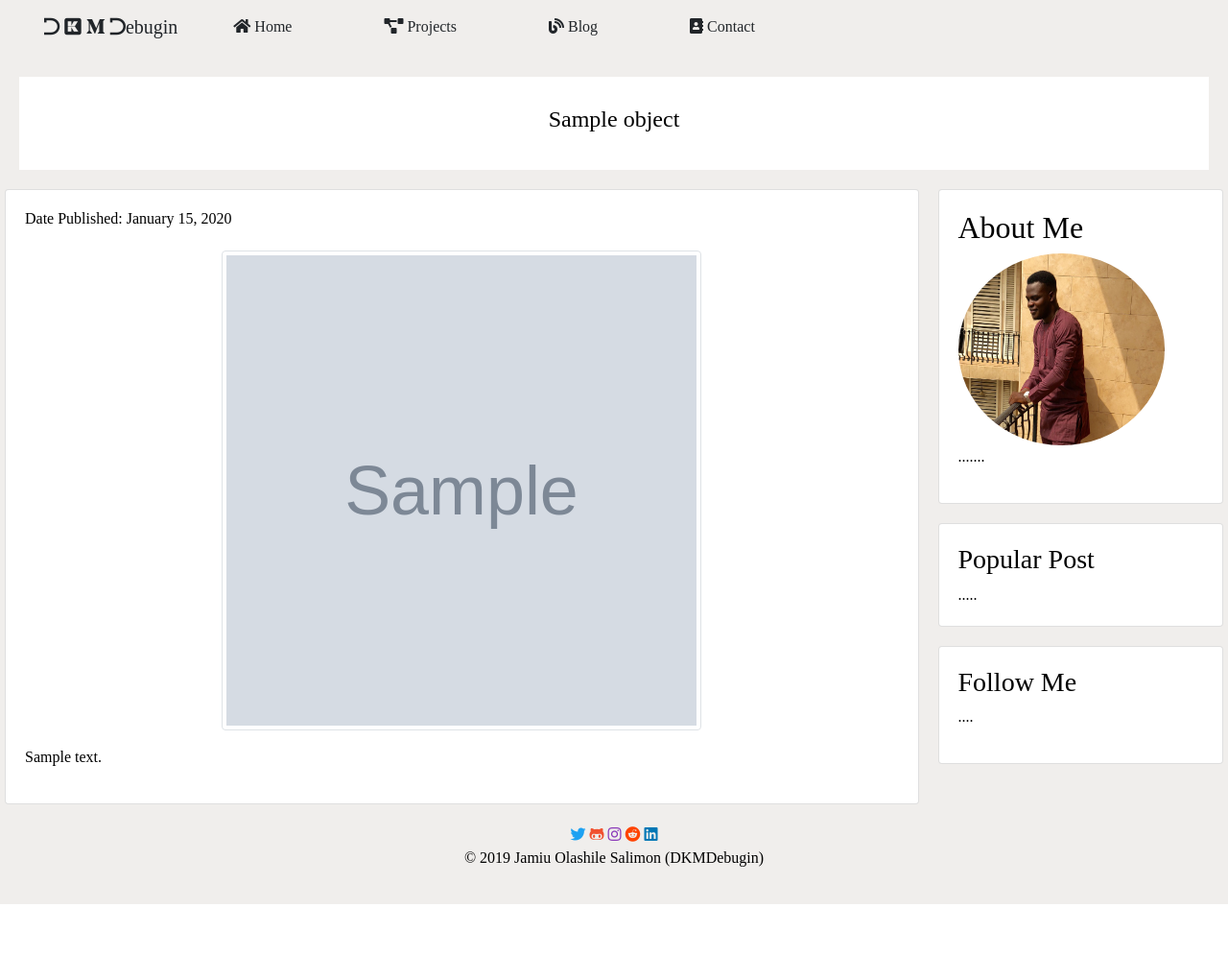
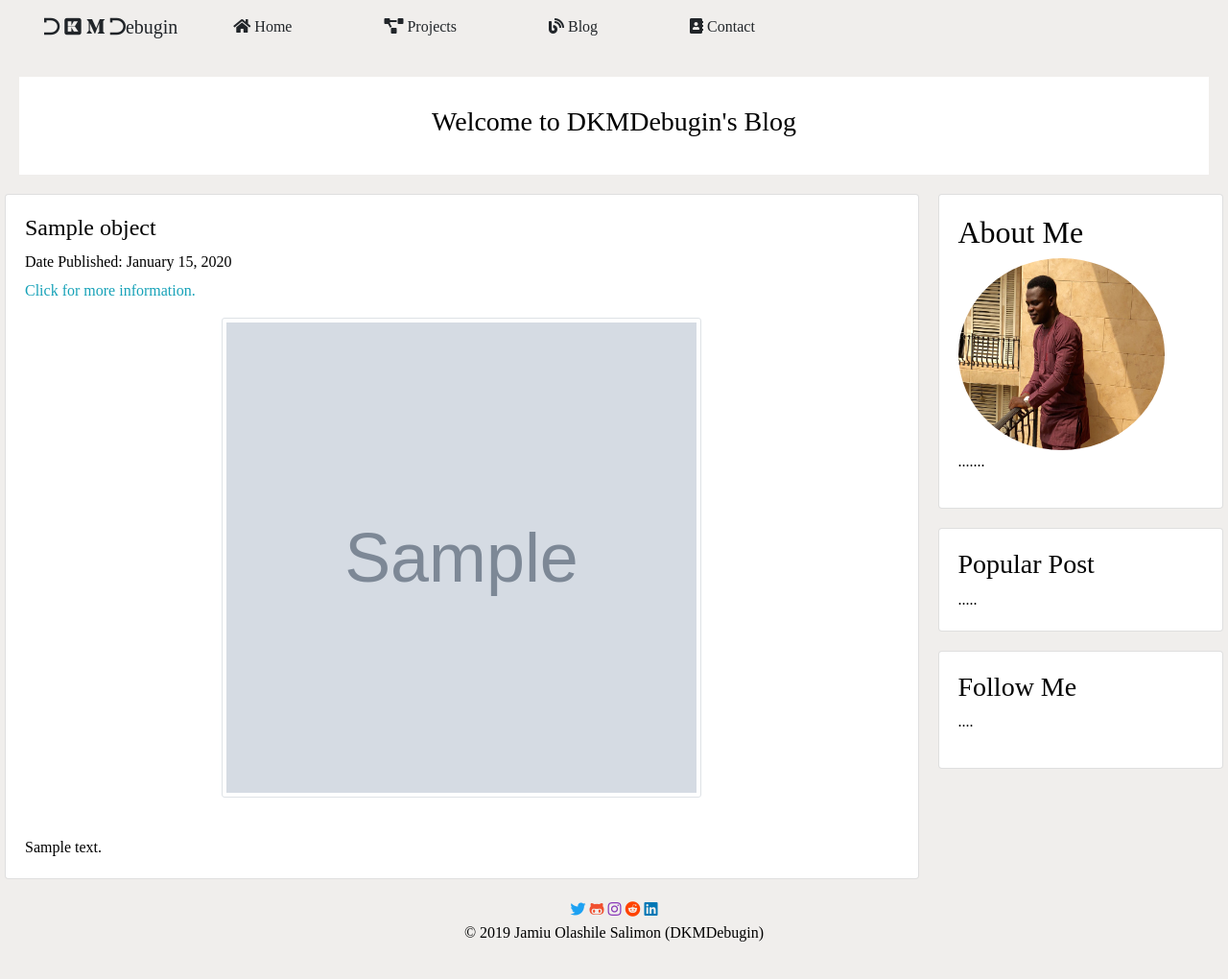
Before and after one commit to DKMDebugin/my-personal-web-app, a Django app: template templates/blog/detail.html in a window 1280 px wide. Shown: the whole page at 96% size. Before the commit the page ends 942 px from the top, so only its background shows below. Run offline with Django 3.2, Linux system fonts and the light colour scheme; the template is opened without the code that fills it: most values are stand-ins (such as "Sample title", 1, 10 or a date in 2020); grey boxes marked "Sample" are stand-in pictures; data that the repository does not hold is empty; some libraries are stand-ins or nearby versions; some web fonts are replaced.

Commit message:
Add link field to blog models

```diff
--- a/blog/models.py
+++ b/blog/models.py
@@ -25,6 +25,7 @@ class Blog(models.Model):
     title       = models.CharField(max_length=50)
     slug        = models.SlugField(blank=True, unique=True)
     content     = models.TextField()
+    link        = models.CharField(max_length=250, blank=True, null=True)
     author      = models.CharField(max_length=50)
     date_added  = models.DateTimeField(auto_now_add=True)
     image       = models.ImageField(upload_to=upload_image_path, blank=True, null=True)
--- a/templates/blog/base.html
+++ b/templates/blog/base.html
@@ -9,7 +9,7 @@
 
   {% block header %}
     <div class="header">
-      <h4>Welcome to DKMDebugin's Blog</h4>
+      <h3>Welcome to DKMDebugin's Blog</h3>
     </div>
   {% endblock %}
 
--- a/templates/blog/detail.html
+++ b/templates/blog/detail.html
@@ -1,23 +1,20 @@
 {% extends 'blog/base.html' %}
 
-{% block header %}
 
-  <div class="header">
-    <h4>{{object.title}}</h4>
-  </div>
-
-{% endblock %}
 
 {% block post %}
 
-    <div class="card">
+    <div class="card" >
+      <h4 class="card-title">{{object.title}}</h4>
       <h6>Date Published: {{object.date_added|date:"F d, Y"}}</h6>
+      {% if object.link %}
+        <a href="{{object.link}}" class="card-link text-info">Click for more information.</a>
+      {% endif %}
       {% if object.image %}
-      <div class="">
-        <img class="img-fluid img-thumbnail mx-auto d-block mt-3 mb-3" id='thumbnail-detail' src="{{object.image.url}}" alt="">
-      </div>
+        <img class="card-img img-fluid img-thumbnail mx-auto d-block mt-3 mb-3" id='thumbnail-detail' src="{{object.image.url}}" alt="">
       {% endif %}
-      <p>{{object.content}}</p>
+
+      <p class="card-text mt-4">{{object.content}}</p>
     </div>
 
-{% endblock %}%}
+{% endblock %}
```
Also changed, not shown: blog/migrations/0003_blog_link.py (added).
